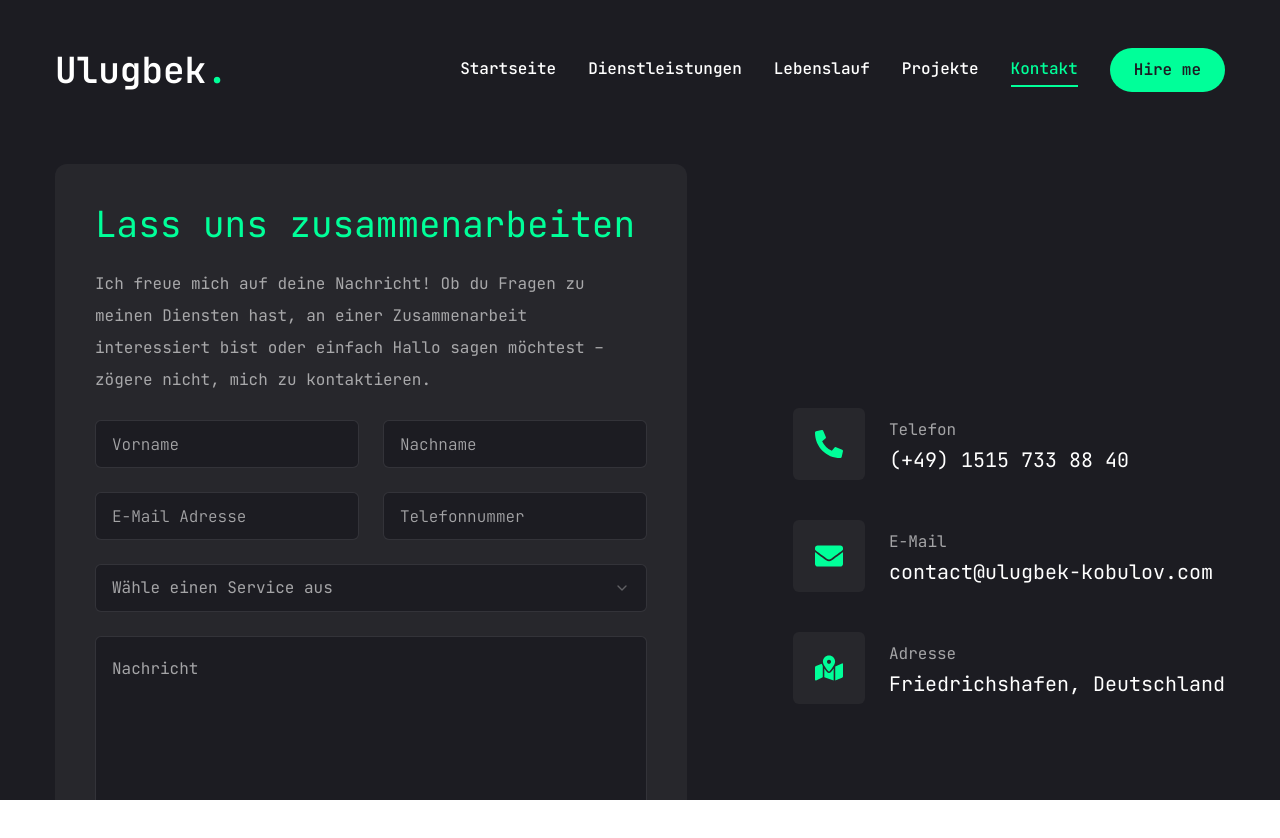
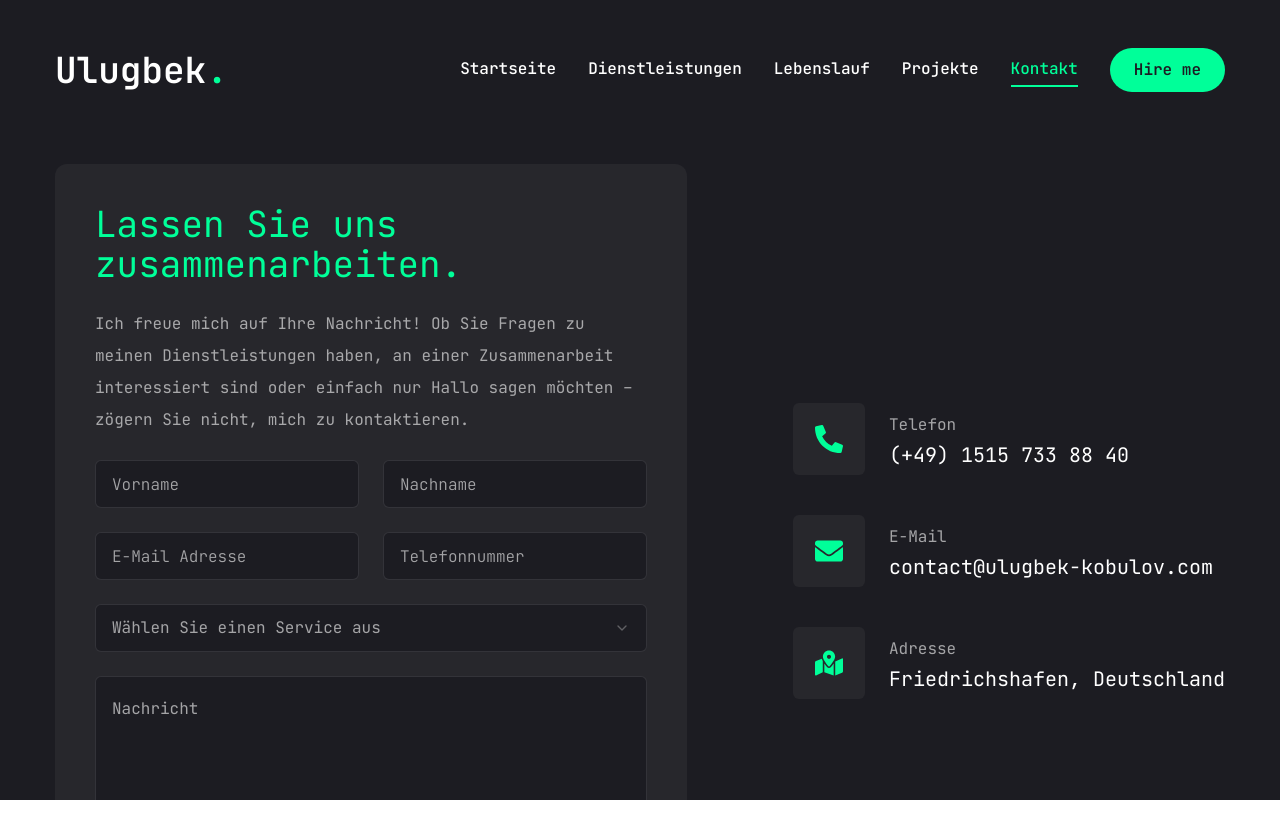
Before and after one commit to KobulovUlugbek/my-portfolio, a Next.js app: page /contact in a window 1280 px wide. Shown: the top 838 px of the page. Built offline with nearby package versions, Linux system fonts and the light colour scheme.

Commit message:
fix text

```diff
--- a/app/contact/page.jsx
+++ b/app/contact/page.jsx
@@ -57,13 +57,13 @@ export const Contact = () => {
               className="flex flex-col gap-6 p-10 bg-[#27272c] rounded-xl"
             >
               <h3 className="text-4xl text-accent">
-                Lass uns zusammenarbeiten
+                Lassen Sie uns zusammenarbeiten.
               </h3>
               <p className="text-white/60">
-                Ich freue mich auf deine Nachricht! Ob du Fragen zu meinen
-                Diensten hast, an einer Zusammenarbeit interessiert bist oder
-                einfach Hallo sagen möchtest – zögere nicht, mich zu
-                kontaktieren.
+                Ich freue mich auf Ihre Nachricht! Ob Sie Fragen zu meinen
+                Dienstleistungen haben, an einer Zusammenarbeit interessiert
+                sind oder einfach nur Hallo sagen möchten – zögern Sie nicht,
+                mich zu kontaktieren.
               </p>
               <div className="grid grid-cols-1 md:grid-cols-2 gap-6">
                 <Input
@@ -94,11 +94,11 @@ export const Contact = () => {
               {/* select */}
               <Select name="service">
                 <SelectTrigger className="w-full">
-                  <SelectValue placeholder="Wähle einen Service aus" />
+                  <SelectValue placeholder="Wählen Sie einen Service aus" />
                 </SelectTrigger>
                 <SelectContent>
                   <SelectGroup label="Services">
-                    <SelectLabel>Wähle einen Service aus</SelectLabel>
+                    <SelectLabel>Wählen Sie einen Service aus</SelectLabel>
                     <SelectItem value="Web-/Front-End-Entwicklung">
                       Web-/Front-End-Entwicklung
                     </SelectItem>
@@ -124,10 +124,10 @@ export const Contact = () => {
                 required
                 name="message"
                 placeholder="Nachricht"
-                className="h-[200px]"
+                className="h-[150px]"
               />
               {/* btn */}
-              <Button size="md" className="max-w-40 h-[48px]">
+              <Button size="md" className="max-w-44 h-[48px]">
                 Nachricht senden
               </Button>
             </form>
--- a/app/services/page.jsx
+++ b/app/services/page.jsx
@@ -76,7 +76,7 @@ export const Services = () => {
                         </Link>
                       </TooltipTrigger>
                       <TooltipContent side="top">
-                        Jetzt mit mir Kontakt aufnehmen
+                        Nehmen Sie jetzt Kontakt mit mir auf.
                       </TooltipContent>
                     </Tooltip>
                   </TooltipProvider>
```
